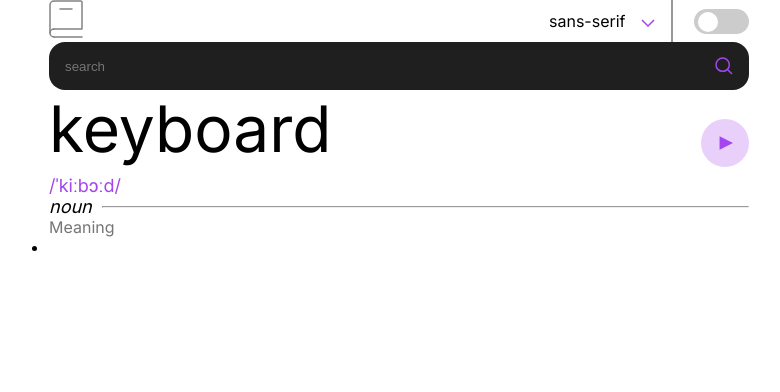
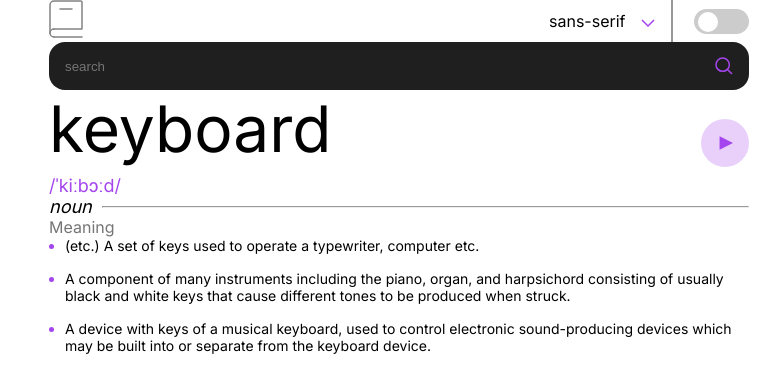
Before and after one commit to Jhay-Great/dictionary, an Angular app: page / in a window 1280 px wide. Shown: the top 392 px of the page, without its empty margins (241-1021 px from the left). Built offline with nearby package versions, Linux system fonts and the light colour scheme.

Commit message:
feat: first part of speech - nouns

```diff
--- a/src/app/app.component.html
+++ b/src/app/app.component.html
@@ -58,7 +58,13 @@
   <p>Meaning</p>
   <ul>
     <li>
-
+      (etc.) A set of keys used to operate a typewriter, computer etc.
+    </li>
+    <li>
+      A component of many instruments including the piano, organ, and harpsichord consisting of usually black and white keys that cause different tones to be produced when struck.
+    </li>
+    <li>
+      A device with keys of a musical keyboard, used to control electronic sound-producing devices which may be built into or separate from the keyboard device.
     </li>
   </ul>
 </section>
--- a/src/app/app.component.scss
+++ b/src/app/app.component.scss
@@ -178,6 +178,22 @@
         font-size: calc($font-size-body-medium - 2px);
     }
     ul {
+        width: 100%;
+        height: 100%;
+        padding: 0 1rem;
 
+        display: flex;
+        flex-direction: column;
+        gap: 16px;
+
+        li {
+            // list-style-position: inside;
+            margin-left: 0;
+            font-size: $font-size-body-small;
+
+            &::marker {
+                color: $bg-purple;
+            }
+        }
     }
 }
```
